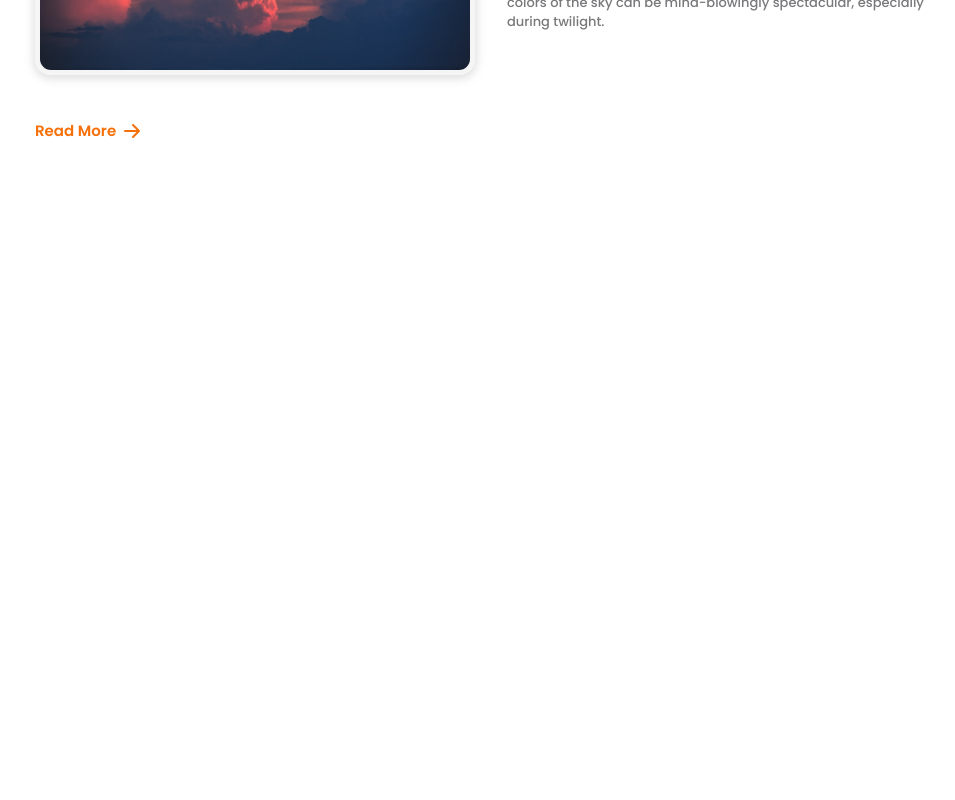
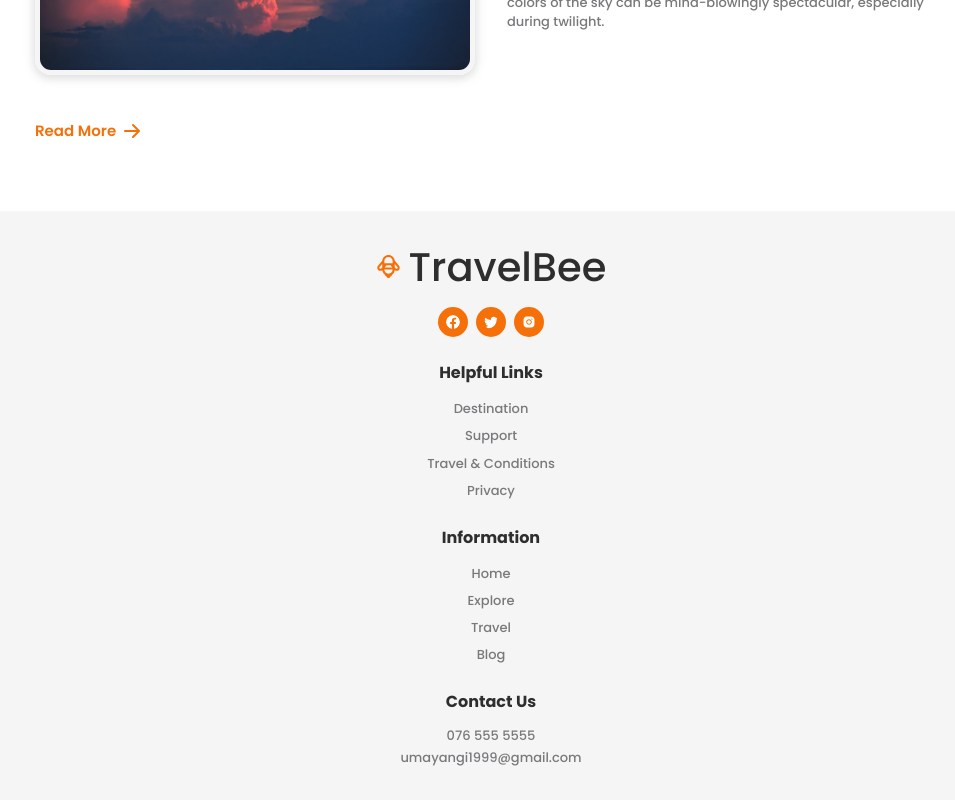
Before and after one commit to umayangi12/myCrudApp, a React (Create React App) app in the folder frontend/: page / in a window 1280 px wide. Shown: the part 5085-5885 px from the top of the page, without its empty margins (149-1104 px from the left). Before the commit the page ends 5296 px from the top, so only its background shows below. Built offline with nearby package versions, Linux system fonts and the light colour scheme.

Commit message:
created the footer

```diff
--- a/frontend/src/components/footer/Footer.jsx
+++ b/frontend/src/components/footer/Footer.jsx
@@ -1,7 +1,67 @@
 import React from "react";
+import "./footer.scss";
+import { CgBee } from "react-icons/cg";
+import { BsFacebook } from "react-icons/bs";
+import { BsTwitter } from "react-icons/bs";
+import { AiFillInstagram } from "react-icons/ai";
 
 const Footer = () => {
-
-}
+  return (
+    <div className="footer">
+      <div className="secContainer container grid">
+        <div className="logoDiv">
+          <div className="footerLogo">
+            <a href="#" className="logo flex">
+              <h1 className="flex">
+                <CgBee className="icon" />
+                TravelBee
+              </h1>
+            </a>
+          </div>
+          <div className="socials flex">
+            <BsFacebook className="icon" />
+            <BsTwitter className="icon" />
+            <AiFillInstagram className="icon" />
+          </div>
+        </div>
+        <div className="footerLinks">
+          <span className="linkTitle">Helpful Links</span>
+          <li>
+            <a href="#">Destination</a>
+          </li>
+          <li>
+            <a href="#">Support</a>
+          </li>
+          <li>
+            <a href="#">Travel & Conditions</a>
+          </li>
+          <li>
+            <a href="#">Privacy</a>
+          </li>
+        </div>
+        <div className="footerLinks">
+          <span className="linkTitle">Information</span>
+          <li>
+            <a href="#">Home</a>
+          </li>
+          <li>
+            <a href="#">Explore</a>
+          </li>
+          <li>
+            <a href="#">Travel</a>
+          </li>
+          <li>
+            <a href="#">Blog</a>
+          </li>
+        </div>
+        <div className="footerLinks">
+          <span className="linkTitle">Contact Us</span>
+          <span className="phone">076 555 5555</span>
+          <span className="email">umayangi1999@gmail.com</span>
+        </div>
+      </div>
+    </div>
+  );
+};
 
 export default Footer;
--- a/frontend/src/components/footer/footer.scss
+++ b/frontend/src/components/footer/footer.scss
@@ -0,0 +1,79 @@
+:root {
+  --PrimaryColor: hsl(26, 93%, 50%);
+  --HoverColor: hsl(26, 90%, 42%);
+  --blackColor: hsl(26, 0%, 18%);
+  --whiteColor: hsl(26, 0%, 100%);
+  --textColor: hsl(240, 1%, 48%);
+  --whiteColorDeam: hsl(0, 0%, 93%);
+  --greyBg: hsl(0, 0%, 96%);
+  --greyText: hsl(0, 2%, 75%);
+  --inputColor: hsl(330, 12%, 97%);
+  --boxShadow: 0 2px 8px 2px rgba(178, 178, 178, 0.189);
+}
+
+.footer {
+  background: var(--greyBg);
+  padding: 2rem 0;
+
+  .secContainer {
+    gap: 1.5rem;
+    text-align: center;
+    .footerLogo {
+      padding-bottom: 0.5rem;
+      .logo {
+        color: var(--blackColor);
+        font-weight: 500;
+        cursor: pointer;
+        align-items: center;
+        justify-content: center;
+
+        .icon {
+          font-size: 25px;
+          color: var(--PrimaryColor);
+          margin-right: 0.5rem;
+        }
+      }
+    }
+    .socials{
+        gap: .5rem;
+        margin: auto;
+        justify-content: center;
+
+        .icon{
+            font-size: 30px;
+            background: var(--PrimaryColor);
+            border-radius: 50%;
+            padding: 8px;
+            color: var(--whiteColor);
+
+            &:hover{
+                background: var(--blackColor);
+            }
+        }
+
+    }
+    .footerLinks{
+        display: grid;
+        row-gap: .2rem;
+        .linkTitle{
+            padding-bottom: .5rem;
+            color: var(--blackColor);
+            font-weight: 700;
+        }
+        li{
+            &:hover{
+                transform: translateX(10px);
+                a{
+                    color: var(--PrimaryColor);
+                }
+            }
+        }
+        a, .phone, .email{
+            color: var(--textColor);
+            font-size: 13px;
+            font-weight: 500;
+
+        }
+    }
+  }
+}
```
